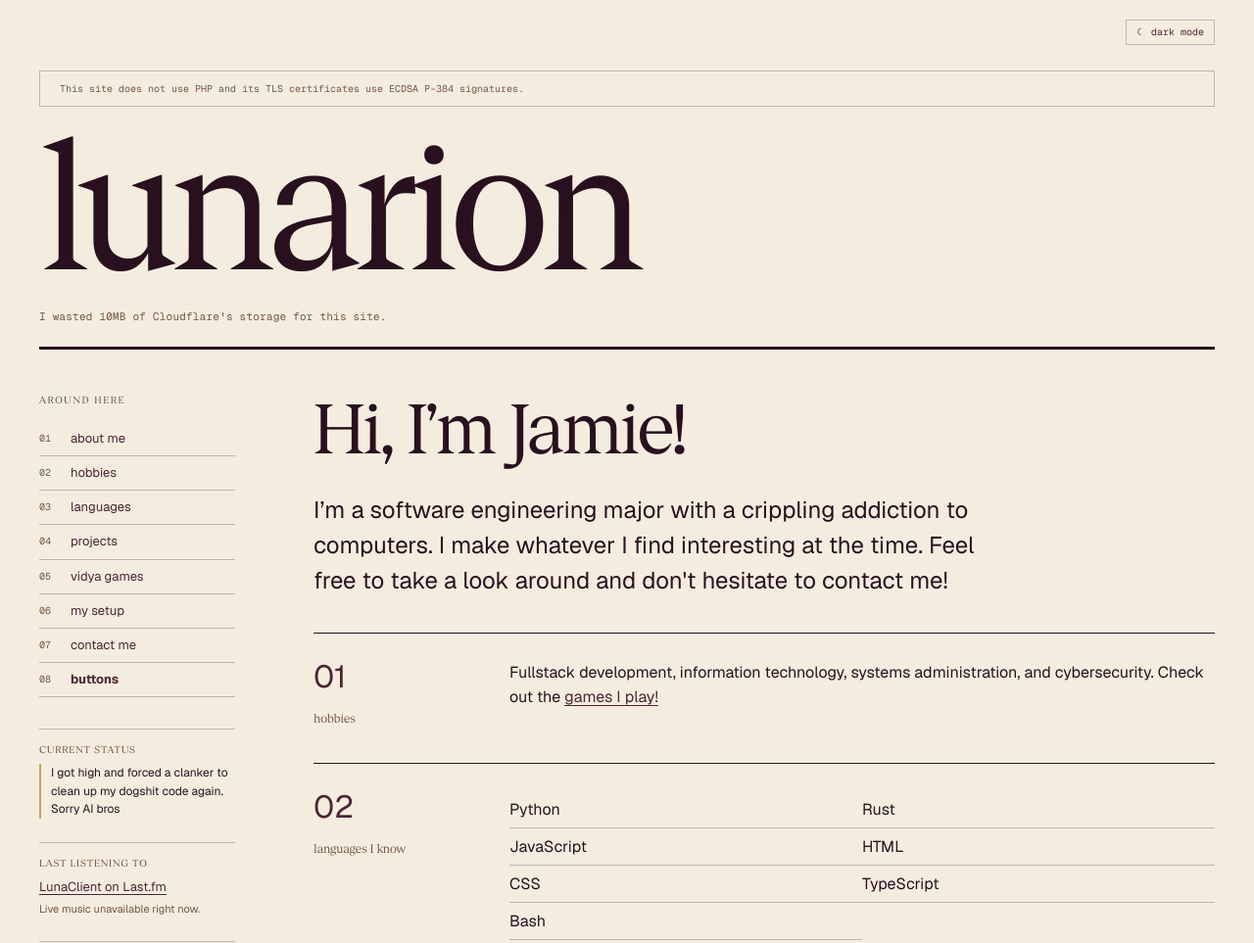
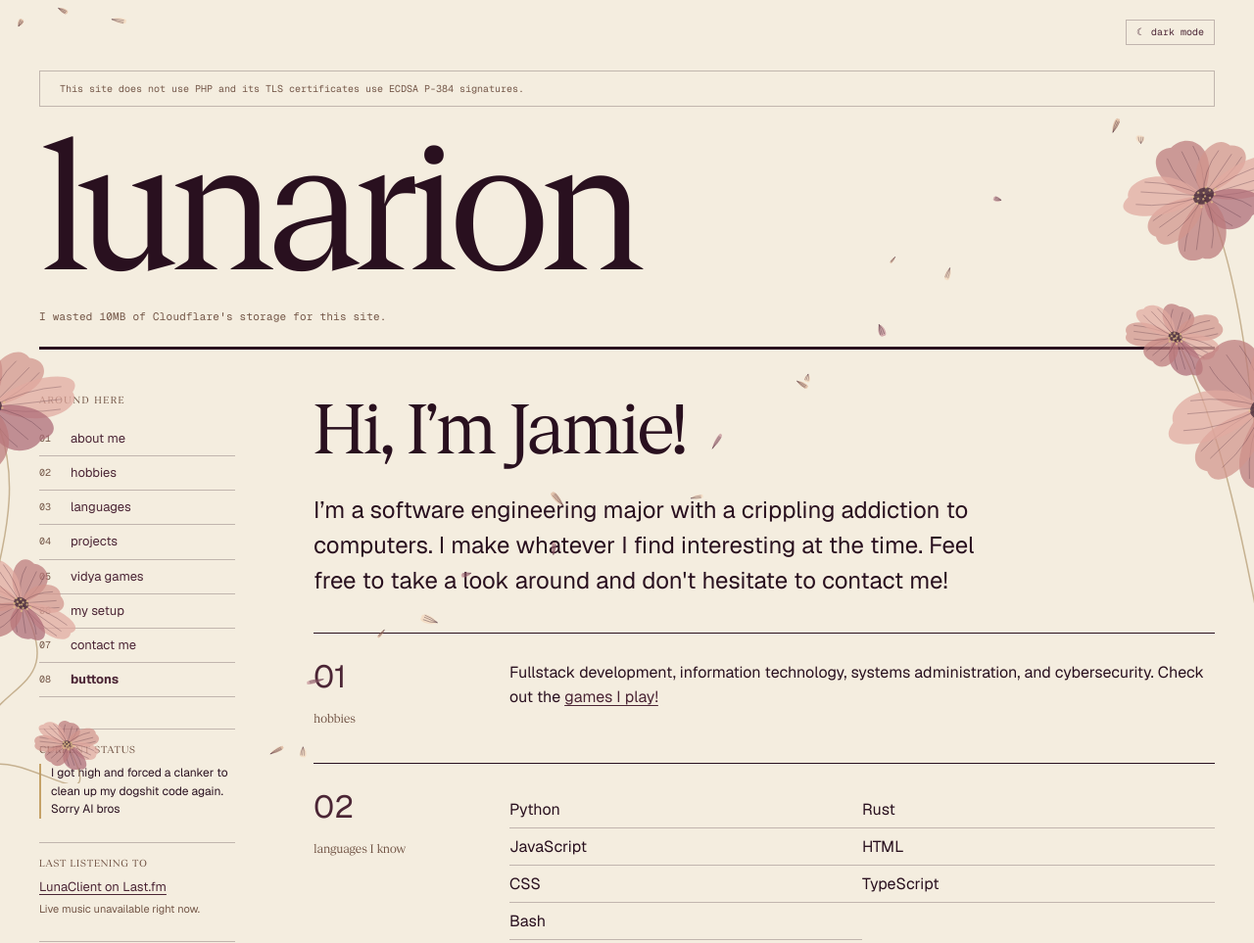
Before and after one commit to Lunarion31/personal-website, a plain HTML site: page index.html in a window 1280 px wide. Shown: the top 963 px of the page at 98% size. Drawn offline with Linux system fonts and the light colour scheme; no server answers; animation ran at ten frames a second.

Commit message:
Add interactive flower garden and randomized gold tracing intros

```diff
--- a/editorial.css
+++ b/editorial.css
@@ -25,3 +25,6 @@ h1 { letter-spacing: -.035em; }
 #copy-lumi img { display:block; image-rendering:pixelated; }
 #copy-lumi:focus-visible { outline:2px solid var(--link); outline-offset:4px; }
 #lumi-embed { width:100%; color:var(--ink); background:var(--paper); }
+
+.garden-overlay { position: fixed; inset: 0; width: 100%; height: 100%; pointer-events: none; z-index: 50; }
+@media print { .garden-overlay { display: none; } }
--- /dev/null
+++ b/garden-intro-art.js
@@ -0,0 +1,109 @@
+  const limit = (n, a = 0, b = 1) => Math.max(a, Math.min(b, n));
+  const ease = n => { n = limit(n); return n * n * (3 - 2 * n); };
+  const phase = (t, start, duration) => ease((t - start) / duration);
+  const mix = (a, b, u) => [a[0] + (b[0] - a[0]) * u, a[1] + (b[1] - a[1]) * u];
+  const flowers = [
+    {x:48,y:165,root:-12,r:43,turn:-.3},
+    {x:558,y:104,root:620,r:51,turn:.4},
+    {x:520,y:249,root:616,r:30,turn:-.5},
+    {x:113,y:309,root:-8,r:24,turn:.6}
+  ];
+
+  function petalPath(ctx, length, breadth) {
+    ctx.beginPath();ctx.moveTo(0,0);
+    ctx.bezierCurveTo(-breadth,-length*.32,-breadth*.93,-length*1.19,-breadth*.19,-length);
+    ctx.bezierCurveTo(breadth*.36,-length*1.14,breadth,-length*.65,0,0);
+  }
+
+  function petal(ctx, length, breadth, color, ink = false) {
+    petalPath(ctx, length, breadth);
+    if (color) {ctx.fillStyle=color;ctx.fill();}
+    ctx.strokeStyle=ink?'#c5a268':'#623744';ctx.lineWidth=.7;ctx.stroke();
+    for (const offset of [-.4,0,.3]) {
+      ctx.beginPath();ctx.moveTo(0,0);
+      ctx.quadraticCurveTo(offset*breadth,-length*.4,offset*breadth*.8,-length*.84);
+      ctx.stroke();
+    }
+  }
+
+  function flower(ctx, f, growth, opening, wind, ink = false, pigment = 1) {
+    const p0=[f.root,390],p1=[f.root-30,300],p2=[f.x+35,f.y+64],p3=[f.x+wind,f.y];
+    const a=mix(p0,p1,growth),b=mix(p1,p2,growth),c=mix(p2,p3,growth);
+    const d=mix(a,b,growth),e=mix(b,c,growth),tip=mix(d,e,growth);
+    ctx.strokeStyle='#b59a72';ctx.lineWidth=1;
+    ctx.beginPath();ctx.moveTo(...p0);ctx.bezierCurveTo(...a,...d,...tip);ctx.stroke();
+    if (growth < .04) return;
+    ctx.save();ctx.translate(...tip);
+    ctx.rotate(f.turn+Math.atan2(tip[1]-d[1],tip[0]-d[0])-Math.atan2(p3[1]-p2[1],p3[0]-p2[0]));
+    ctx.scale(.16+.84*opening,.75);
+    for(let i=0;i<7;i++){
+      ctx.save();ctx.rotate(i*Math.PI*2/7*opening);
+      const color=['#bb797b','#d2958c','#e1aaa0','#ac6a76'][i%4];
+      if (ink) {
+        petal(ctx,f.r*(1+.1*Math.sin(i*3)),f.r*.55,null,true);
+        ctx.globalAlpha*=pigment;
+      }
+      if (!ink || pigment > 0) petal(ctx,f.r*(1+.1*Math.sin(i*3)),f.r*.55,color);
+      ctx.restore();
+    }
+    ctx.fillStyle='#392130';ctx.beginPath();ctx.arc(0,0,f.r*.13,0,2*Math.PI);ctx.fill();
+    for(let i=0;i<10;i++){ctx.fillStyle='#e6c38a';ctx.fillRect(Math.cos(i*2.4)*Math.sqrt(i)*f.r*.05,Math.sin(i*2.4)*Math.sqrt(i)*f.r*.05,1,2);}
+    ctx.restore();
+  }
+
+  function drifting(ctx, t, alpha = 1) {
+    ctx.save();ctx.globalAlpha=alpha*.65;
+    for(let i=0;i<13;i++){
+      const u=(i*.618+t*.035)%1;
+      ctx.save();ctx.translate((i*.382%1)*600+Math.sin(u*5+i)*24,u*415-30);
+      ctx.rotate(i+u*5);ctx.scale(.4+.6*Math.abs(Math.cos(u*5+i)),1);
+      petal(ctx,7+i%4*2,4+i%3,'#d2958c');ctx.restore();
+    }
+    ctx.restore();
+  }
+
+  function page(ctx, opacity) {
+    ctx.save();ctx.globalAlpha=opacity;
+    ctx.fillStyle='#f4eddf';ctx.font='70px Display';ctx.fillText('lunarion',100,112);
+    ctx.font='22px Display';ctx.fillText('Hi, I’m Jamie.',139,173);
+    ctx.font='13px Geist';ctx.fillStyle='#c7ad98';
+    ctx.fillText('I make whatever I find interesting at the time.',139,203);
+    ctx.fillStyle='#e6c38a';ctx.fillText('projects     games     say hello',139,244);
+    ctx.restore();
+  }
+
+  export function drawGardenIntro(scene, elapsed, nameOnly = false) {
+    const {ctx,mode}=scene;
+    const t=elapsed/1000;
+    ctx.clearRect(0,0,600,360);ctx.fillStyle='#29101f';ctx.fillRect(0,0,600,360);
+    if (!nameOnly) page(ctx, mode==='breeze'?phase(t,.35,1.3):mode==='ink'?phase(t,.65,1.15):phase(t,0,.65));
+    for (const [i,f] of flowers.entries()) {
+      let growth=1,opening=1,pigment=1;
+      if(mode==='wake'){growth=phase(t,.12+i*.12,1.4);opening=phase(t,.8+i*.12,1.1);}
+      if(mode==='ink'){growth=phase(t,i*.13,1.1);opening=phase(t,.6+i*.12,.7);pigment=phase(t,1.05+i*.12,1);}
+      if(mode==='arrival'){opening=phase(t,i===0?.2:.85+i*.12,1);growth=i===0?1:phase(t,.5+i*.12,.9);}
+      const wind=Math.sin(t*1.2+i)*3*(mode==='arrival'?phase(t,.7,1):1);
+      flower(ctx,f,growth,opening,wind,mode==='ink',pigment);
+    }
+    drifting(ctx,t,phase(t,1.5,.9));
+    if(mode==='breeze'){
+      for(let i=0;i<9;i++){
+        const u=limit((t-i*.065)/1.65);
+        if(u>=1)continue;
+        ctx.save();ctx.translate(-180+u*1040,40+i*40+Math.sin(u*4+i)*100);
+        ctx.rotate(-.7+u*2+i*.8);ctx.scale(.8+Math.sin(u*Math.PI)*.6,1);
+        petal(ctx,170+i%3*30,80,['#bb797b','#d2958c','#ac6a76'][i%3]);ctx.restore();
+      }
+    }
+    if(mode==='wake'||mode==='arrival'){
+      const start=mode==='wake'?1.75:1.15;
+      for(let i=0;i<(mode==='wake'?1:5);i++){
+        const u=limit((t-start-i*.06)/1.35);
+        if(u<=0||u>=1)continue;
+        const source=flowers[0];
+        ctx.save();ctx.globalAlpha=1-u*.7;
+        ctx.translate(source.x+u*(240+i*30),source.y+Math.sin(u*3+i)*40+u*42);
+        ctx.rotate(u*6+i);petal(ctx,13,6,'#e1aaa0');ctx.restore();
+      }
+    }
+  }
--- /dev/null
+++ b/garden-intro.js
@@ -0,0 +1,130 @@
+import {drawGardenIntro} from './garden-intro-art.js';
+
+const root = document.documentElement;
+if (root.dataset.intro) startIntro();
+
+async function startIntro() {
+  const motion = matchMedia('(prefers-reduced-motion: reduce)');
+  const layer = document.createElement('div');
+  layer.id = 'garden-intro';
+  layer.setAttribute('aria-hidden', 'true');
+  layer.innerHTML = '<div class="intro-scene"><canvas></canvas><p class="intro-name">lunarion</p></div>';
+  document.body.append(layer);
+  const canvas = layer.querySelector('canvas');
+  const mode = ['wake', 'breeze', 'ink', 'arrival'][Math.floor(Math.random() * 4)];
+  layer.dataset.mode = mode;
+  let frame, started = null, finished = false;
+  const abort = new AbortController();
+  const options = {signal: abort.signal};
+
+  function finish() {
+    if (finished) return;
+    finished = true;
+    cancelAnimationFrame(frame);
+    clearTimeout(window.lunarionIntroTimeout);
+    delete root.dataset.intro;
+    layer.remove();
+    abort.abort();
+  }
+
+  // Scrolling, keyboard navigation and restored pages give control immediately.
+  for (const event of ['wheel', 'touchstart', 'keydown', 'pagehide', 'resize']) {
+    addEventListener(event, finish, {...options, passive: true});
+  }
+  document.addEventListener('visibilitychange', () => { if (document.hidden) finish(); }, options);
+  motion.addEventListener('change', finish, options);
+
+  try {
+    await Promise.all([
+      document.fonts.load('140px "Geist Serif"'),
+      document.fonts.load('16px Geist'),
+      document.fonts.load('12px "Geist Mono"')
+    ]);
+    if (finished || !root.dataset.intro || motion.matches || scrollY > 0) { finish(); return; }
+    const ratio = Math.min(devicePixelRatio, 2);
+    canvas.width = Math.round(innerWidth * ratio);
+    canvas.height = Math.round(innerHeight * ratio);
+    const ctx = canvas.getContext('2d');
+    // Match the scene's proportions at both portrait and desktop sizes.
+    ctx.setTransform(canvas.width / 600, 0, 0, canvas.height / 360, 0, 0);
+    let drawing = null;
+    function tick(now) {
+      if (finished) return;
+      started ??= now;
+      const elapsed = now - started;
+      if (elapsed < 2300) drawGardenIntro({ctx, mode}, elapsed, true);
+      else if (!drawing) {
+        drawing = tracePage();
+        layer.append(drawing);
+        root.dataset.intro = 'trace';
+      }
+      if (elapsed >= 3550) root.dataset.intro = 'fill';
+      if (elapsed >= 4450) { finish(); return; }
+      frame = requestAnimationFrame(tick);
+    }
+    frame = requestAnimationFrame(tick);
+  } catch {
+    finish();
+  }
+}
+
+function tracePage() {
+  const ns = 'http://www.w3.org/2000/svg';
+  const svg = document.createElementNS(ns, 'svg');
+  svg.classList.add('intro-drawing');
+  svg.setAttribute('width', document.documentElement.clientWidth);
+  svg.setAttribute('height', document.documentElement.scrollHeight);
+  const targets = document.querySelectorAll('.site, .buttons-section, .right-sidebar, .theme-switch');
+  const range = document.createRange();
+
+  function add(tag, attrs, y) {
+    const element = document.createElementNS(ns, tag);
+    for (const [key, value] of Object.entries(attrs)) element.setAttribute(key, value);
+    element.style.setProperty('--trace-delay', Math.min(.6, y / innerHeight * .15) + 's');
+    svg.append(element);
+    return element;
+  }
+
+  for (const target of targets) {
+    const walker = document.createTreeWalker(target, NodeFilter.SHOW_TEXT);
+    let node;
+    while ((node = walker.nextNode())) {
+      const parent = node.parentElement;
+      if (parent.closest('script,style,textarea,[hidden],[aria-hidden="true"]')) continue;
+      const style = getComputedStyle(parent);
+      if (style.display === 'none' || style.visibility === 'hidden' || !parent.getClientRects().length) continue;
+      for (const match of node.textContent.matchAll(/\S+/g)) {
+        range.setStart(node, match.index);
+        range.setEnd(node, match.index + match[0].length);
+        const rect = range.getBoundingClientRect();
+        if (!rect.width || !rect.height) continue;
+        const size = parseFloat(style.fontSize);
+        const text = add('text', {
+          x: rect.x + scrollX, y: rect.y + scrollY,
+          'dominant-baseline': 'text-before-edge',
+          'font-kerning': style.fontKerning,
+          'font-variant-ligatures': style.fontVariantLigatures,
+          'font-family': style.fontFamily, 'font-size': size,
+          'font-weight': style.fontWeight, 'font-style': style.fontStyle,
+          'letter-spacing': style.letterSpacing
+        }, rect.y + scrollY);
+        text.style.fontKerning = style.fontKerning;
+        text.style.fontVariantLigatures = style.fontVariantLigatures;
+        text.style.textTransform = style.textTransform;
+        text.style.textRendering = style.textRendering;
+        text.textContent = match[0];
+      }
+    }
+    for (const element of target.querySelectorAll('header, .about-section, footer, .sidebar-widget, .security-banner, img')) {
+      const rect = element.getBoundingClientRect();
+      if (!rect.width || !rect.height) continue;
+      const y = rect.y + scrollY, x = rect.x + scrollX;
+      if (element.matches('img, .security-banner')) {
+        add('rect', {x, y, width: rect.width, height: rect.height}, y);
+      } else {
+        add('path', {d: 'M ' + x + ' ' + y + ' h ' + rect.width}, y);
+      }
+    }
+  }
+  return svg;
+}
--- a/index.html
+++ b/index.html
@@ -27,9 +27,11 @@
     <meta name="twitter:image:alt" content="Lunarion. A hilltop observatory, a shooting star, a UFO, and a ringed planet in a burgundy sky." />
     <link rel="icon" type="image/svg+xml" href="/assets/lunarion-mark.svg?v=2" />
     <script>try { if (localStorage.getItem('lunarion-theme') === 'dark') document.documentElement.dataset.theme = 'dark'; } catch {}</script>
+    <script src="/intro-boot.js"></script>
+    <link rel="stylesheet" href="/intro.css?v=2" />
     <link rel="preload" href="/assets/fonts/geist-mono-regular.woff2" as="font" type="font/woff2" crossorigin />
     <link rel="stylesheet" href="/simple.css" />
-    <link rel="stylesheet" href="/editorial.css" />
+    <link rel="stylesheet" href="/editorial.css?v=garden-2" />
   </head>
   <body>
     <a class="skip-link" href="#about">Skip to content</a>
@@ -369,6 +371,9 @@ WQEA+kGrXXONd+IzEyAv+5jbZx5oVSaoaDPl7pjTXnSrYpgBAJUhLC7Tp5nTfSKn
         <p class="widget-detail"><a href="https://open-meteo.com/">Weather by Open-Meteo</a></p>
       </section>
     </aside>
+    <canvas id="night-garden" class="garden-overlay" aria-hidden="true"></canvas>
+    <script src="/night-garden.js?v=4" defer></script>
+    <script type="module" src="/garden-intro.js?v=3"></script>
     <script src="/status.js" defer></script>
     <script src="/copy-lumi.js" defer></script>
     <script src="/button-marquee.js?v=2" defer></script>
--- /dev/null
+++ b/intro-boot.js
@@ -0,0 +1,9 @@
+(() => {
+  if (matchMedia('(prefers-reduced-motion: reduce)').matches || location.hash) return;
+  document.documentElement.dataset.intro = 'waiting';
+  // A failed script or font request always gives the page back.
+  window.lunarionIntroTimeout = setTimeout(() => {
+    delete document.documentElement.dataset.intro;
+    document.getElementById('garden-intro')?.remove();
+  }, 7000);
+})();
--- /dev/null
+++ b/night-garden.js
@@ -0,0 +1,124 @@
+(() => {
+// Curved stems, ink veins and loose petals share one wind cycle.
+const canvas = document.getElementById('night-garden');
+const ctx = canvas.getContext('2d');
+const quiet = matchMedia('(prefers-reduced-motion: reduce)');
+let width, height, frame, time = 0, last = 0;
+const overlay = canvas.classList.contains('garden-overlay');
+const cursor = { x: 0, y: 0, active: false };
+const petals = Array.from({length: 23}, () => ({dx: 0, dy: 0, shrink: 1}));
+const blooms = [
+  [.91,.25,65,-.4], [.84,.43,42,.3], [1.02,.52,83,-.6],
+  [.055,.77,46,.5], [-.025,.52,70,-.3], [.145,.95,29,.3]
+ ];
+const flowers = blooms.map(() => ({retreat: 0}));
+
+function retreat(state, x, y, dt) {
+  const rx = x - cursor.x, ry = y - cursor.y;
+  const distance = Math.hypot(rx, ry);
+  const proximity = cursor.active ? Math.max(0, 1 - distance / 120) : 0;
+  const angle = distance ? Math.atan2(ry, rx) : -Math.PI / 2;
+  const ease = 1 - Math.exp(-7 * dt);
+  state.dx += (Math.cos(angle) * proximity * 65 - state.dx) * ease;
+  state.dy += (Math.sin(angle) * proximity * 65 - state.dy) * ease;
+  state.shrink += (1 - proximity * .28 - state.shrink) * ease;
+}
+
+function petal(length, breadth, tone) {
+  ctx.fillStyle = tone;
+  ctx.beginPath();
+  ctx.moveTo(0,0);
+  ctx.bezierCurveTo(-breadth,-length*.32,-breadth*.93,-length*1.19,-breadth*.19,-length);
+  ctx.bezierCurveTo(breadth*.36,-length*1.14,breadth,-length*.65,0,0);
+  ctx.fill();
+  ctx.strokeStyle = '#45253580';
+  ctx.lineWidth = .75;
+  for (const bend of [-.46,0,.36]) {
+    ctx.beginPath(); ctx.moveTo(0,0);
+    ctx.quadraticCurveTo(bend*breadth,-length*.43,bend*breadth*.87,-length*.86);
+    ctx.stroke();
+  }
+}
+
+function garden(t, dt = 0) {
+  ctx.clearRect(0,0,width,height);
+  const scale = Math.min(1.4,Math.max(.53,width/1120));
+  ctx.globalAlpha = overlay ? .72 : 1;
+  for (const [index, [u,v,r,tilt]] of blooms.entries()) {
+    const sway = Math.sin(t*.65 + r)*8;
+    const margin = Math.min(width * .065, 85);
+    const stemX = overlay ? (u > .5 ? width - (1-u)*6*margin : u*6*margin) : width*u;
+    const flower = flowers[index];
+    const tipX = stemX + sway, tipY = height*v;
+    const distance = Math.hypot(tipX - cursor.x, tipY - cursor.y);
+    const proximity = cursor.active ? Math.max(0, 1 - distance / 150) : 0;
+    flower.retreat += (proximity * .22 - flower.retreat) * (1 - Math.exp(-5 * dt));
+    const root = width*(u>.5?1.04:-.02);
+    const points = [
+      [root, height*1.1],
+      [root-40*scale, height*.83],
+      [tipX+58*scale, tipY+110*scale],
+      [tipX, tipY]
+    ];
+    // Subdivide the stem curve: its shortened endpoint carries the flower.
+    const amount = 1 - flower.retreat;
+    const mix = (a, b) => [a[0]+(b[0]-a[0])*amount, a[1]+(b[1]-a[1])*amount];
+    const a = mix(points[0], points[1]), b = mix(points[1], points[2]);
+    const c = mix(points[2], points[3]);
+    const d = mix(a, b), e = mix(b, c), tip = mix(d, e);
+    const turn = Math.atan2(tip[1]-d[1],tip[0]-d[0]) -
+      Math.atan2(tipY-points[2][1],tipX-points[2][0]);
+    ctx.strokeStyle = '#b59a72'; ctx.lineWidth = 1.3*scale;
+    ctx.beginPath(); ctx.moveTo(...points[0]);
+    ctx.bezierCurveTo(...a,...d,...tip); ctx.stroke();
+    ctx.save(); ctx.translate(...tip); ctx.rotate(tilt+sway*.009+turn); ctx.scale(scale,scale*.72);
+    for(let i=0;i<7;i++){
+      ctx.save(); ctx.rotate(i*Math.PI*2/7);
+      petal(r*(1+.12*Math.sin(i*3+r)),r*.55,['#bb797b','#d2958c','#e1aaa0','#ac6a76'][i%4]); ctx.restore();
+    }
+    ctx.fillStyle='#392130'; ctx.beginPath(); ctx.arc(0,0,r*.15,0,2*Math.PI);ctx.fill();
+    for(let j=0;j<15;j++){
+      const a=j*2.4, radius=Math.sqrt(j)*r*.05;
+      ctx.fillStyle='#e6c38a';ctx.fillRect(Math.cos(a)*radius,Math.sin(a)*radius,1.8,2.5);
+    }
+    ctx.restore();
+  }
+  ctx.globalAlpha = 1;
+  for(let i=0;i<petals.length;i++){
+    const progress=(i*.618034+t*(.024+i%3*.008))%1;
+    const x=(i*.381966%1)*width+Math.sin(progress*5+i)*44+progress*50;
+    const y=progress*(height+70)-35;
+    const p = petals[i];
+    retreat(p, x, y, dt);
+    ctx.save();ctx.translate(x+p.dx,y+p.dy);ctx.rotate(i+progress*5+Math.sin(t*.8+i)*.3);
+    ctx.scale(p.shrink,p.shrink);
+    ctx.scale(.25+.75*Math.abs(Math.cos(progress*6+i)),1);
+    petal((7+i%5*2)*scale, (4+i%3)*scale, ['#d19c7980','#b778848f','#f5c9a36a'][i%3]);ctx.restore();
+  }
+}
+function tick(now){
+  const dt = last ? Math.min(now-last,48)/1000 : 0;
+  time += dt; last = now;
+  garden(time, dt);frame=requestAnimationFrame(tick);
+}
+function sync(){
+  cancelAnimationFrame(frame);last=0;
+  width=innerWidth;height=innerHeight;
+  const ratio=Math.min(devicePixelRatio,2);
+  canvas.width=Math.round(width*ratio);canvas.height=Math.round(height*ratio);
+  ctx.setTransform(ratio,0,0,ratio,0,0);garden(time);
+  if(!quiet.matches&&!document.hidden)frame=requestAnimationFrame(tick);
+}
+function follow(event) {
+  cursor.x = event.clientX;
+  cursor.y = event.clientY;
+  cursor.active = true;
+}
+addEventListener('pointermove', follow, {passive:true});
+addEventListener('pointerdown', follow, {passive:true});
+addEventListener('pointerup', event => { if (event.pointerType !== 'mouse') cursor.active = false; });
+addEventListener('pointercancel', () => { cursor.active = false; });
+document.documentElement.addEventListener('pointerleave', () => { cursor.active = false; });
+addEventListener('blur', () => { cursor.active = false; });
+addEventListener('resize',sync);document.addEventListener('visibilitychange',sync);quiet.addEventListener('change',sync);sync();
+})();
```
Also changed, not shown: intro.css (added, +30 -0 lines), previews/intros.html (added, +29 -0 lines), previews/intros.js (added, +46 -0 lines), previews/personal.html (added, +17 -0 lines).
